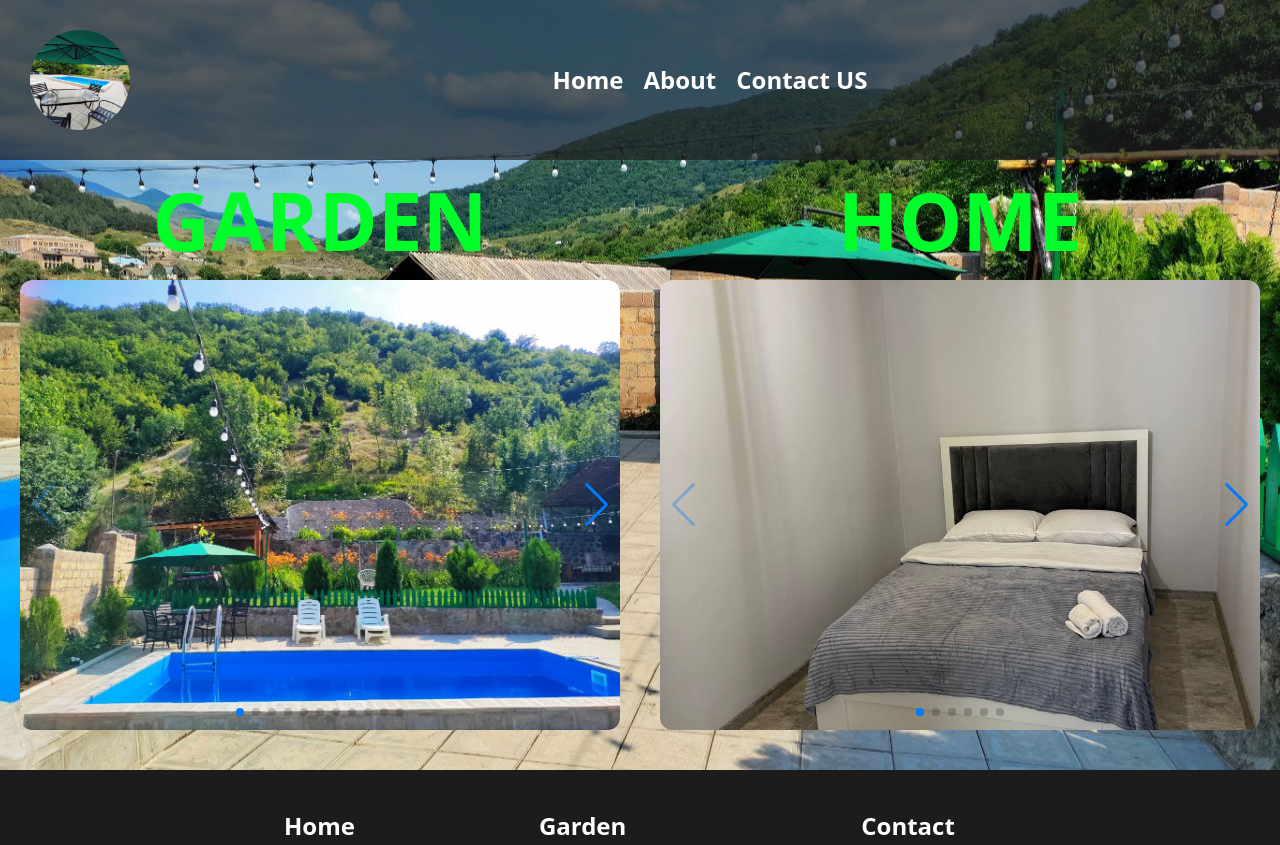
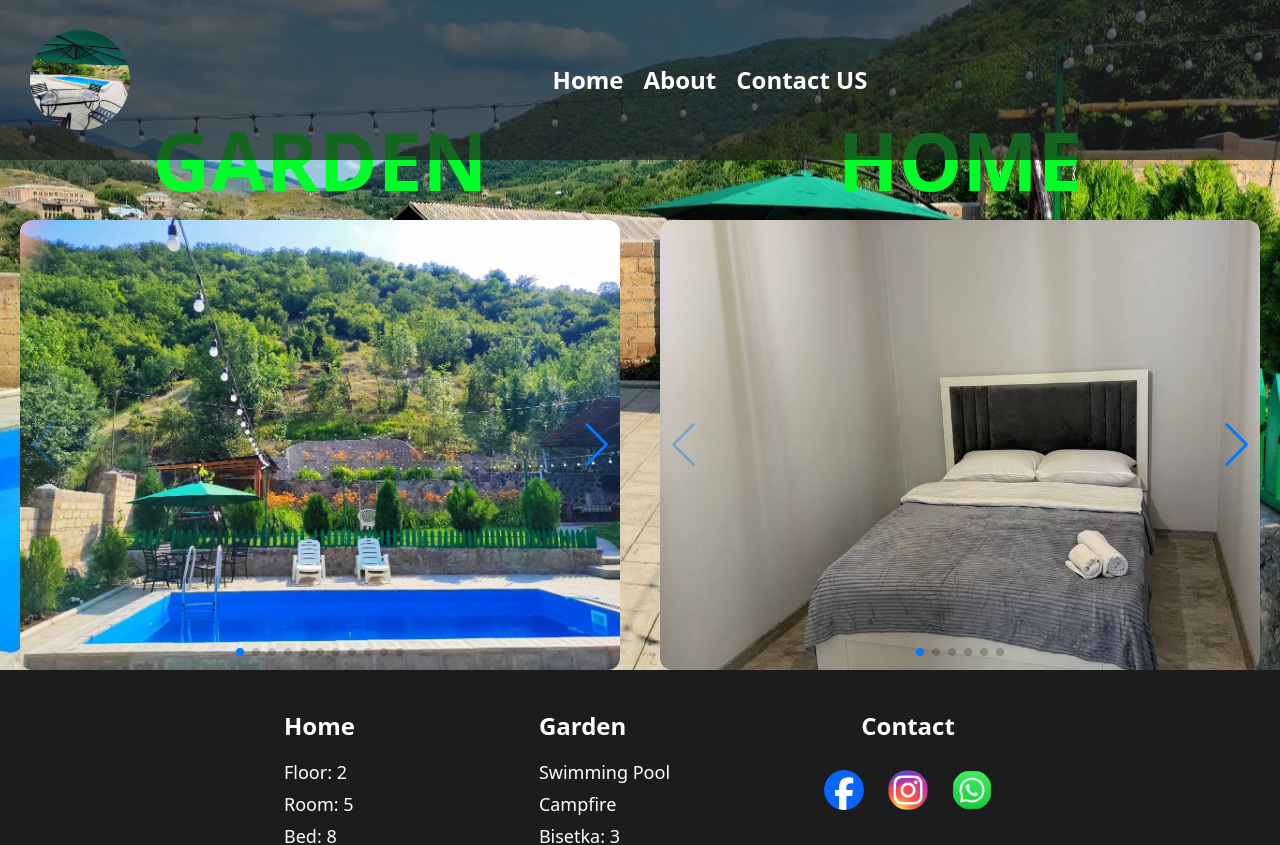
Before and after one commit to Sergey009642/GreenGarden, a Next.js app: page /about in a window 1280 px wide. Shown: the top 845 px of the page. Built offline with nearby package versions, Linux system fonts and the light colour scheme.

Commit message:
Fix:finish-proekt clear-error

```diff
--- a/src/app/Componet/SwiperImges.tsx
+++ b/src/app/Componet/SwiperImges.tsx
@@ -23,7 +23,7 @@ const images = [
 
 export default function SwiperGallery() {
   return (
-    <div className="w-[600px] max-w-5xl mx-auto py-10 pt-[60px] text-center max-xl:w-[500px] max-lg:w-[360px] max-md:w-[260px]">
+    <div className="w-[600px] mx-auto text-center max-xl:w-[500px] max-lg:w-[360px] max-md:w-[260px]">
       <h1 className="text-[80px] text-[#00ff2a] max-md:text-[60px]"><strong>GARDEN</strong></h1>
       <Swiper
         modules={[Navigation, Pagination]}
--- a/src/app/Componet/SwiperRoom.tsx
+++ b/src/app/Componet/SwiperRoom.tsx
@@ -19,7 +19,7 @@ const images = [
 
 export default function SwiperRoom() {
   return (
-    <div className="w-[600px] max-w-5xl mx-auto py-10 pt-[60px] text-center max-xl:w-[500px] max-lg:w-[360px] max-md:w-[260px]">
+    <div className="w-[600px] mx-auto text-center max-xl:w-[500px] max-lg:w-[360px] max-md:w-[260px]">
       <h1 className="text-[80px] text-[#00ff2a] max-md:text-[60px]"><strong>HOME</strong></h1>
       <Swiper
         modules={[Navigation, Pagination]}
--- a/src/app/Componet/contact.tsx
+++ b/src/app/Componet/contact.tsx
@@ -4,9 +4,9 @@ function Contact() {
   const images = ["/fb.png", "/Inst.webp", "/watsap.png"];
 
     return(
-<div className="flex justify-center items-center p-[50px]">
+<div className="flex justify-center items-center ">
     <div className="">
-        <div className="w-[350px] h-[400px] bg-[#242123] rounded-2xl">
+        <div className="w-[350px] h-[400px] bg-[#242123] rounded-2xl max-sm:w-[300px]">
             <div className="">
                 <div className="text-center">
                     <h1 className="text-[40px] text-[#fff]">Contact US</h1>
@@ -27,7 +27,7 @@ function Contact() {
     </div>
 </div>
 <div className="pt-[50px] text-center flex flex-col">
-     <a href="mailto:GreenGardneHotelDilijan@mail.ru" className="text-[#0454ff] hover:underline text-[20px]">
+     <a href="mailto:GreenGardneHotelDilijan@mail.ru" className="text-[#0454ff] hover:underline text-[20px] max-sm:text-[18px]">
               GreenGardneHotelDilijan@mail.ru
             </a>
             <a href="tel:093766506" className="hover:underline text-[16px] text-[#fff]">
--- a/src/app/Componet/footer.tsx
+++ b/src/app/Componet/footer.tsx
@@ -35,7 +35,7 @@ const gardenData: SectionData = {
 };
 
 export default function Footer() {
-  const images: string[] = ["/Fb.png", "/inst.webp", "/watsap.png"];
+  const images: string[] = ["/fb.png", "/Inst.webp", "/watsap.png"];
 
   const renderSection = (data: SectionData) => (
     <div className="max-sm:py-8">
--- a/src/app/contact/page.tsx
+++ b/src/app/contact/page.tsx
@@ -4,7 +4,7 @@ import MapContact from "../Componet/map";
 export default function Home() {
     return(
         <div className="w-full h-full bg-[#333]">
-        <div className="flex justify-center items-center gap-[0] pt-[70px] max-sm:flex-col">
+        <div className="flex justify-center items-center gap-[0] pt-[140px] max-sm:flex-col">
             <Contact/>
             <MapContact/>
         </div>
```
